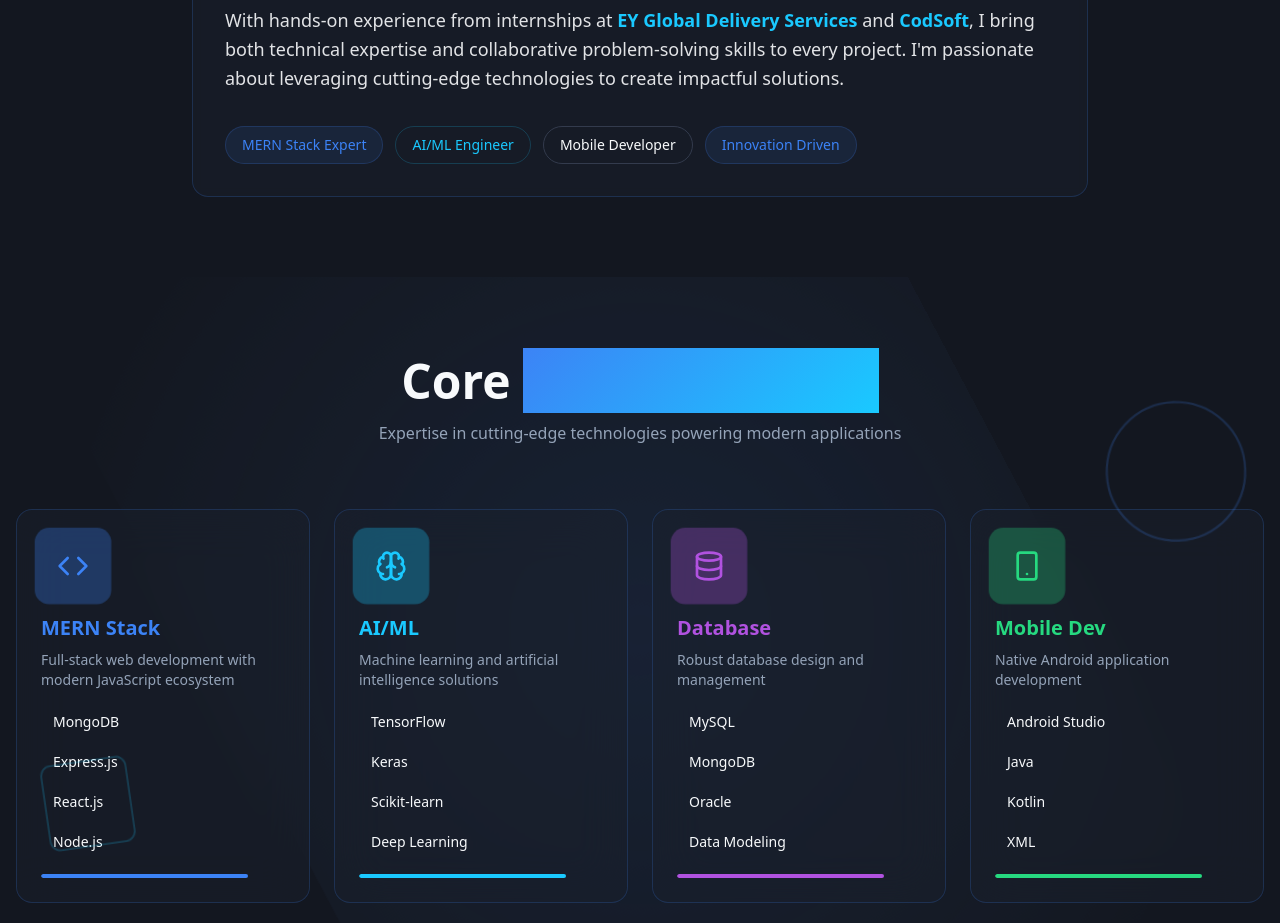
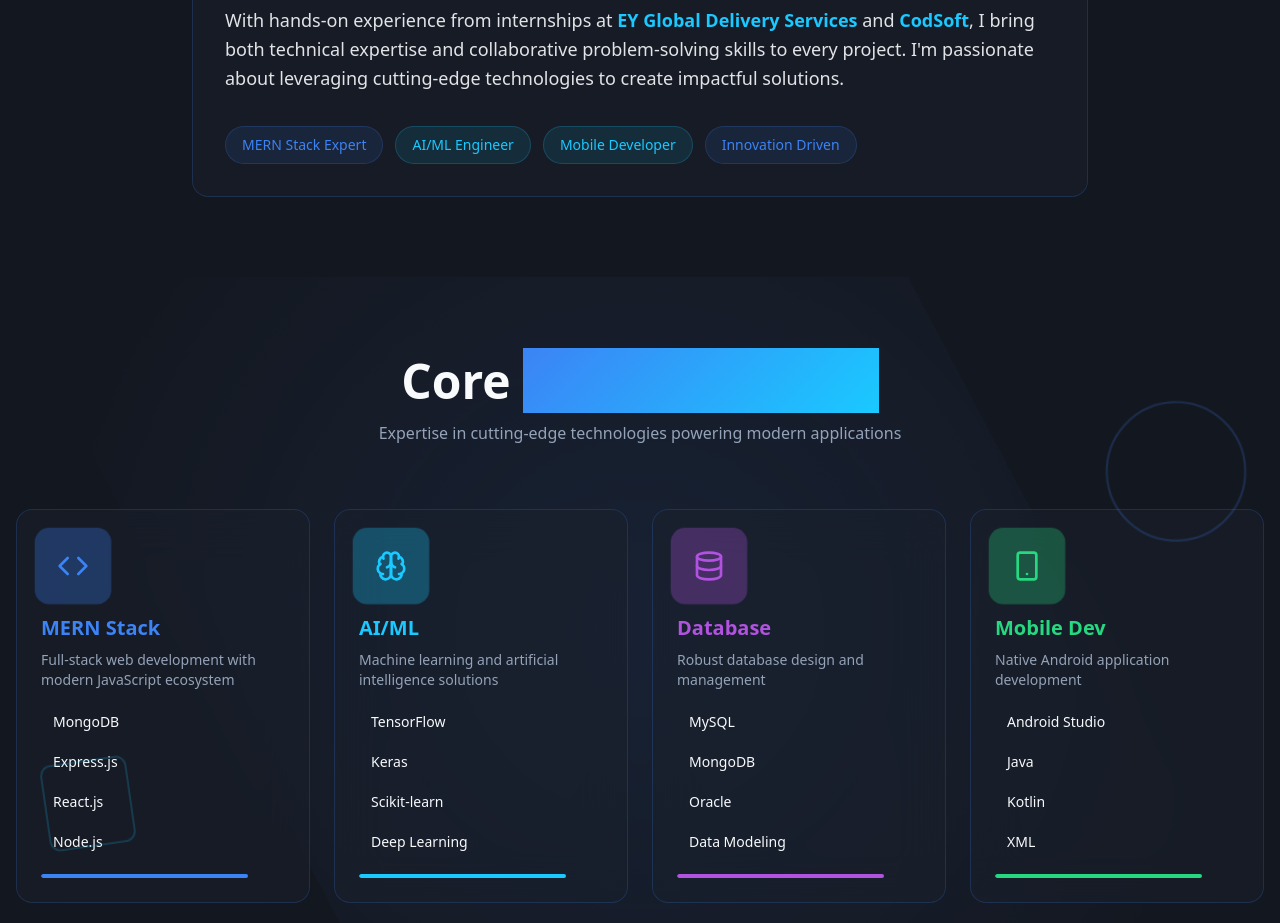
Before and after one commit to Karthiga-220701119/karthiga-cosmos, a React (Vite) app: page / in a window 1280 px wide. Shown: the part 1240-2163 px from the top of the page. Built offline with nearby package versions, Linux system fonts and the light colour scheme; the HTML template or start-up script is replaced by a standard one.

Commit message:
Revert text hiding changes

```diff
--- a/src/components/About.tsx
+++ b/src/components/About.tsx
@@ -77,14 +77,14 @@ const About = () => {
 
               <motion.div variants={itemVariants} className="mt-8 flex flex-wrap gap-3">
                 {[
-                  { label: "MERN Stack Expert", color: "primary" },
-                  { label: "AI/ML Engineer", color: "secondary" },
-                  { label: "Mobile Developer", color: "accent" },
-                  { label: "Innovation Driven", color: "primary" }
+                  { label: "MERN Stack Expert", classes: "bg-primary/10 border-primary/20 text-primary" },
+                  { label: "AI/ML Engineer", classes: "bg-secondary/10 border-secondary/20 text-secondary" },
+                  { label: "Mobile Developer", classes: "bg-accent/10 border-accent/20 text-accent" },
+                  { label: "Innovation Driven", classes: "bg-primary/10 border-primary/20 text-primary" }
                 ].map((trait, index) => (
                   <motion.span
                     key={index}
-                    className={`px-4 py-2 bg-${trait.color}/10 border border-${trait.color}/20 rounded-full text-sm font-medium text-${trait.color}`}
+                    className={`px-4 py-2 border rounded-full text-sm font-medium ${trait.classes}`}
                     initial={{ opacity: 0, scale: 0 }}
                     whileInView={{ opacity: 1, scale: 1 }}
                     viewport={{ once: true }}
@@ -92,7 +92,6 @@ const About = () => {
                     whileHover={{
                       scale: 1.15,
                       y: -5,
-                      boxShadow: trait.color === "primary" ? "var(--glow-primary)" : "var(--glow-secondary)",
                       transition: { duration: 0.2 }
                     }}
                   >
--- a/src/components/SkillShowcase.tsx
+++ b/src/components/SkillShowcase.tsx
@@ -134,10 +134,10 @@ const SkillShowcase = () => {
                   {spec.skills.map((skill, skillIndex) => (
                     <motion.div
                       key={skillIndex}
-                      className="px-3 py-1.5 rounded-lg text-sm font-medium"
+                      className="px-3 py-1.5 rounded-lg text-sm font-medium text-foreground"
                       style={{
-                        background: `${spec.color}11`,
-                        border: `1px solid ${spec.color}33`
+                        background: `${spec.color}22`,
+                        border: `1px solid ${spec.color}55`
                       }}
                       initial={{ opacity: 0, x: -20 }}
                       whileInView={{ opacity: 1, x: 0 }}
@@ -145,8 +145,8 @@ const SkillShowcase = () => {
                       transition={{ delay: index * 0.1 + skillIndex * 0.05 }}
                       whileHover={{
                         x: 5,
-                        background: `${spec.color}22`,
-                        borderColor: `${spec.color}66`
+                        background: `${spec.color}33`,
+                        borderColor: `${spec.color}77`
                       }}
                     >
                       {skill}
```
